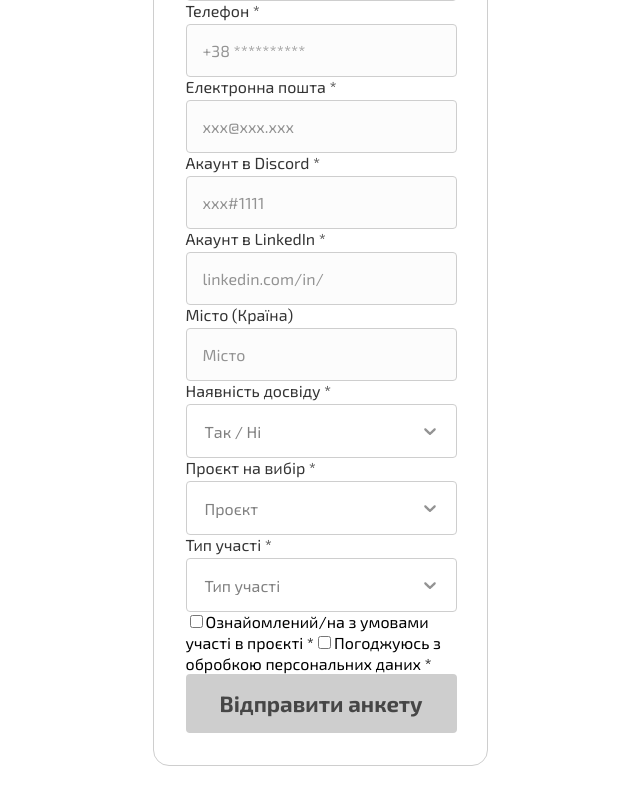
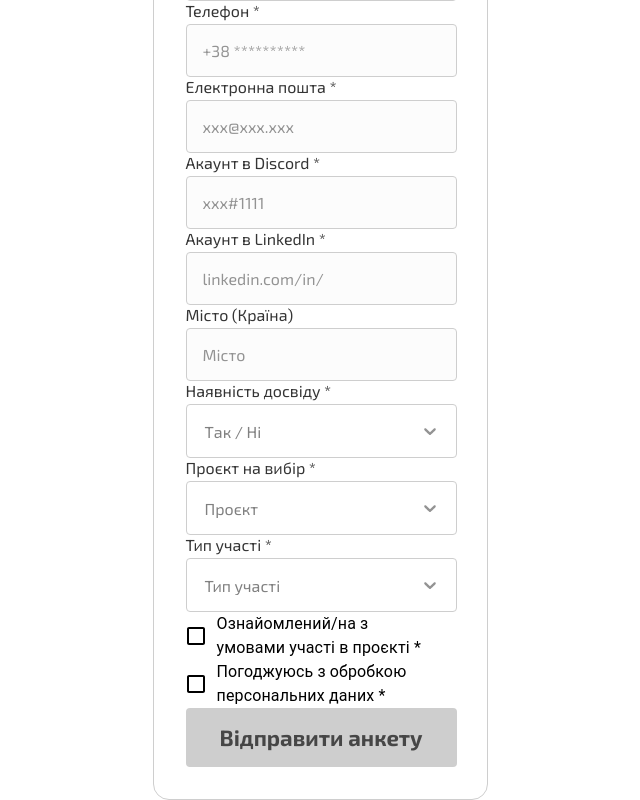
Before and after one commit to baza-trainee/feeda, a Next.js app in the folder client/: page /user_application in a window 1280 px wide. Shown: the part 380-1180 px from the top of the page, without its empty margins (320-960 px from the left). Before the commit the page ends 1146 px from the top, so only its background shows below. Built offline with nearby package versions, Linux system fonts and the light colour scheme.

Commit message:
refactor:

```diff
--- a/client/components/UserApplication/UserApplication.tsx
+++ b/client/components/UserApplication/UserApplication.tsx
@@ -21,7 +21,8 @@ import {
 } from './helpers/handleChange';
 import { experience, projects, type } from './lists';
 import { formStyle, formTitle, formWrapperStyle } from './UserApplication.styles';
-import CheckboxField from './сomponents/Checkbox/Checkbox';
+import CustomCheckbox from './сomponents/Checkbox/Checkbox';
+// import { CheckboxField, CustomCheckbox } from './сomponents/Checkbox/Checkbox';
 import FormField from './сomponents/FormField/FormField';
 import { labelStyles } from './сomponents/FormField/FormField.slyles';
 
@@ -44,10 +45,11 @@ const UserApplication = () => {
 
 	const onFormSubmit = (data: object) => {
 		// alert(JSON.stringify(data));
+
 		console.log('data :>> ', data);
 		reset();
-		setIsCheckedFirst(false);
-		setIsCheckedSecond(false);
+		// setIsCheckedFirst(false);
+		// setIsCheckedSecond(false);
 	};
 
 	// ==========================Discord======================= //
@@ -75,16 +77,14 @@ const UserApplication = () => {
 	// ==========================Discord======================= //
 
 	// ===================== checkbox================= //
-	const [isCheckedFirst, setIsCheckedFirst] = useState(false);
-	const [isCheckedSecond, setIsCheckedSecond] = useState(false);
+	const [isСonditionsChecked, setIsСonditionsChecked] = useState(false); // Додано стан для чекбокса
+	const [isDataChecked, setIsDataChecked] = useState(false); // Додано стан для чекбокса
 
-	const handleFirstCheckboxChange = (isChecked: boolean | ((prevState: boolean) => boolean)) => {
-		// console.log("event", event);
-		setIsCheckedFirst(isChecked);
+	const handleСonditionsCheckboxChange = () => {
+		setIsСonditionsChecked(!isСonditionsChecked);
 	};
-	const handleSecondCheckboxChange = (isChecked: boolean | ((prevState: boolean) => boolean)) => {
-		// console.log("event", event);
-		setIsCheckedSecond(isChecked);
+	const handleDataCheckboxChange = () => {
+		setIsDataChecked(!isDataChecked);
 	};
 	// ===================== checkbox================= //
 
@@ -115,7 +115,6 @@ const UserApplication = () => {
 					}}
 					onChange={(name: string, value: string) => handleNameChange(name, value, clearErrors)}
 				/>
-
 				<FormField
 					autoComplete="off"
 					label="Прізвище *"
@@ -137,7 +136,6 @@ const UserApplication = () => {
 					}}
 					onChange={(name: string, value: string) => handleSurnameChange(name, value, clearErrors)}
 				/>
-
 				<FormField
 					autoComplete="off"
 					label="Спеціалізація (стек) *"
@@ -159,7 +157,6 @@ const UserApplication = () => {
 					}}
 					onChange={(name: string, value: string) => onHandleStackChange(name, value, clearErrors)}
 				/>
-
 				<FormField
 					autoComplete="on"
 					label="Телефон *"
@@ -194,7 +191,6 @@ const UserApplication = () => {
 					}}
 					onChange={(name: string, value: string) => onHandleEmailChange(name, value, clearErrors)}
 				/>
-
 				<>
 					<FormField
 						onBlur={onBlurDiscord}
@@ -220,7 +216,6 @@ const UserApplication = () => {
 						</div>
 					)}
 				</>
-
 				<FormField
 					autoComplete="off"
 					label="Акаунт в LinkedIn *"
@@ -238,7 +233,6 @@ const UserApplication = () => {
 					}}
 					onChange={(name: string, value: string) => onHandleLinkedChange(name, value, clearErrors)}
 				/>
-
 				<FormField
 					autoComplete="off"
 					label="Місто (Країна)"
@@ -259,7 +253,6 @@ const UserApplication = () => {
 					}}
 					onChange={(name: string, value: string) => onHandleCityChange(name, value, clearErrors)}
 				/>
-
 				<Controller
 					control={control}
 					name="experience"
@@ -446,7 +439,6 @@ const UserApplication = () => {
 						);
 					}}
 				/>
-
 				{/*
 				<Controller
 					control={control}
@@ -573,7 +565,7 @@ const UserApplication = () => {
 						);
 					}}
 				/> */}
-				<CheckboxField
+				{/* <CheckboxField
 					name="conditions"
 					label="Ознайомлений/на з "
 					linkText="умовами участі в проєкті *"
@@ -587,11 +579,25 @@ const UserApplication = () => {
 					linkText="обробкою персональних даних *"
 					isChecked={isCheckedSecond}
 					onChange={handleSecondCheckboxChange}
+				/> */}
+				{/* <CheckboxField name="nemsss" title="Ознайомлений/на з умовами участі в проєкті *" id="sdfsdfsdf" />
+				<CheckboxField name="nemsss" title="Погоджуюсь з обробкою персональних даних *" id="sdfsdfsssdf" /> */}
+				<CustomCheckbox
+					label="Ознайомлений/на з "
+					linkText="умовами участі в проєкті *"
+					isChecked={isСonditionsChecked}
+					onCheckboxChange={handleСonditionsCheckboxChange}
 				/>
-				<Title isDisabled={!isCheckedFirst || !isCheckedSecond || !isValid} func={handleSubmit(onFormSubmit)}>
+				<CustomCheckbox
+					label="Погоджуюсь з "
+					linkText="обробкою персональних даних *"
+					isChecked={isDataChecked}
+					onCheckboxChange={handleDataCheckboxChange}
+				/>
+
+				<Title isDisabled={!isСonditionsChecked || !isValid || !isDataChecked} func={handleSubmit(onFormSubmit)}>
 					Відправити анкету
 				</Title>
-
 				{/* <div>
 				<button type="submit" disabled={!isCheckedFirst || !isCheckedSecond || !isValid}>
 					Відправити анкету
--- a/client/components/UserApplication/сomponents/Checkbox/Checkbox.tsx
+++ b/client/components/UserApplication/сomponents/Checkbox/Checkbox.tsx
@@ -1,30 +1,38 @@
 import React, { ChangeEvent } from 'react';
 
+import Checkbox, { CheckboxProps } from '@mui/material/Checkbox';
+import FormControlLabel from '@mui/material/FormControlLabel';
 import Link from 'next/link';
 
-import { labelStyle } from '~components/Label/Label.styles';
-
-interface CheckboxFieldProps {
+interface CustomCheckboxProps {
 	label: string;
 	linkText: string;
 	isChecked: boolean;
-	onChange: (isChecked: boolean) => void;
-	name: string;
+	onCheckboxChange: (isChecked: boolean) => void;
 }
 
-const CheckboxField: React.FC<CheckboxFieldProps> = ({ label, linkText, isChecked, onChange, name }) => {
+const CustomCheckbox: React.FC<CustomCheckboxProps> = ({ label, linkText, isChecked, onCheckboxChange }) => {
 	const handleCheckboxChange = (event: ChangeEvent<HTMLInputElement>) => {
-		onChange(event.target.checked);
+		onCheckboxChange(event.target.checked);
+	};
+
+	const checkboxStyles: CheckboxProps['sx'] = {
+		color: isChecked ? '#FFC107' : '#000000',
+		'&.Mui-checked': {
+			color: '#FFC107',
+		},
 	};
 
 	return (
-		<label>
-			<input name={name} type="checkbox" checked={isChecked} onChange={handleCheckboxChange} />
-			<span>
-				{label} <Link href="/">{linkText}</Link>
-			</span>
-		</label>
+		<FormControlLabel
+			control={<Checkbox checked={isChecked} onChange={handleCheckboxChange} color="default" sx={checkboxStyles} />}
+			label={
+				<>
+					{label} <Link href="/">{linkText}</Link>
+				</>
+			}
+		/>
 	);
 };
 
-export default CheckboxField;
+export default CustomCheckbox;
--- a/client/package.json
+++ b/client/package.json
@@ -13,6 +13,7 @@
     "@emotion/react": "^11.11.1",
     "@emotion/server": "^11.11.0",
     "@emotion/styled": "^11.11.0",
+    "@mui/material": "^5.13.6",
     "next": "13.4.7",
     "react": "18.2.0",
     "react-dom": "18.2.0",
```
Also changed, not shown: client/components/UserApplication/сomponents/Checkbox/Checkbox.styled.ts (added, +37 -0 lines), 1 other file (tests, documents, lock files or other folders).
